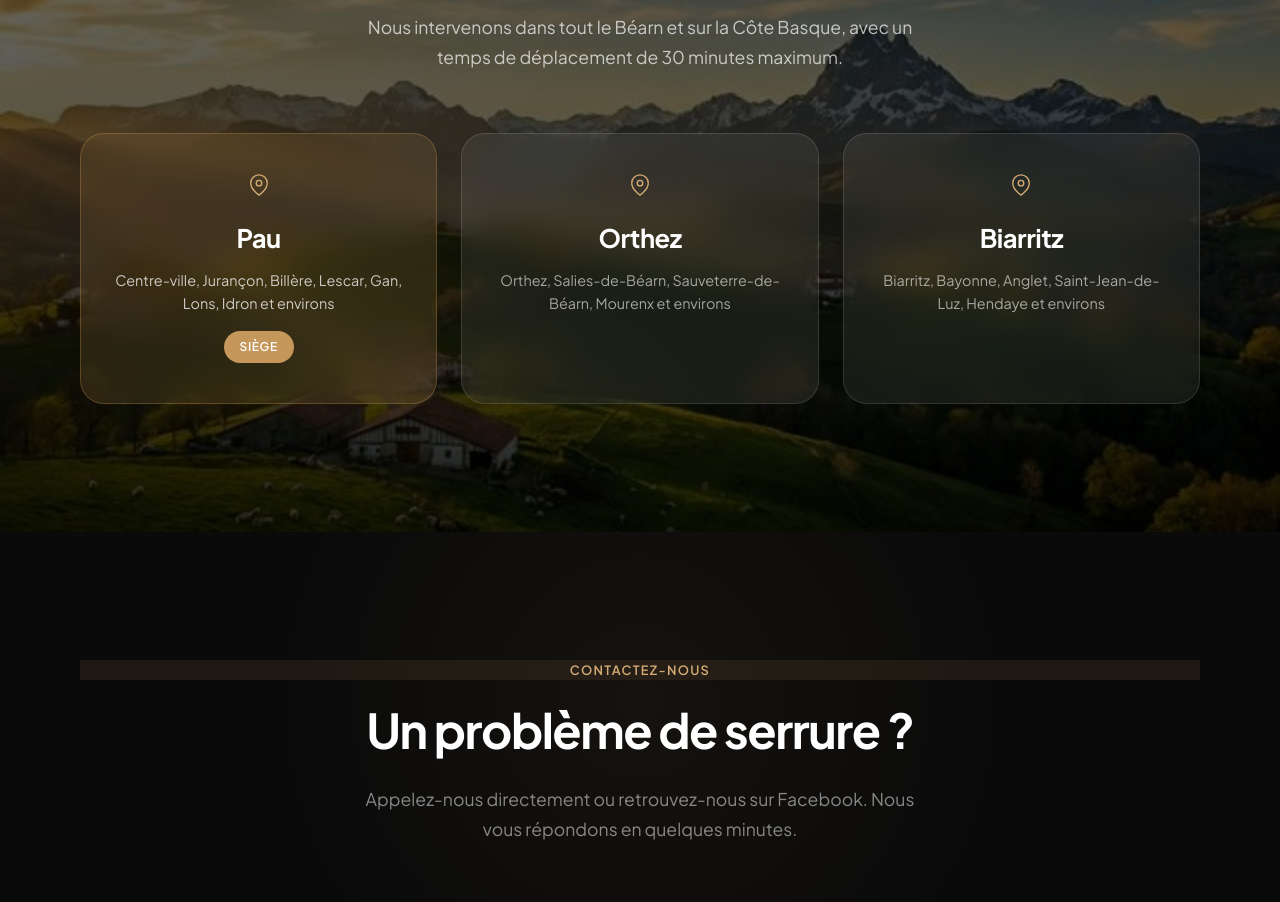
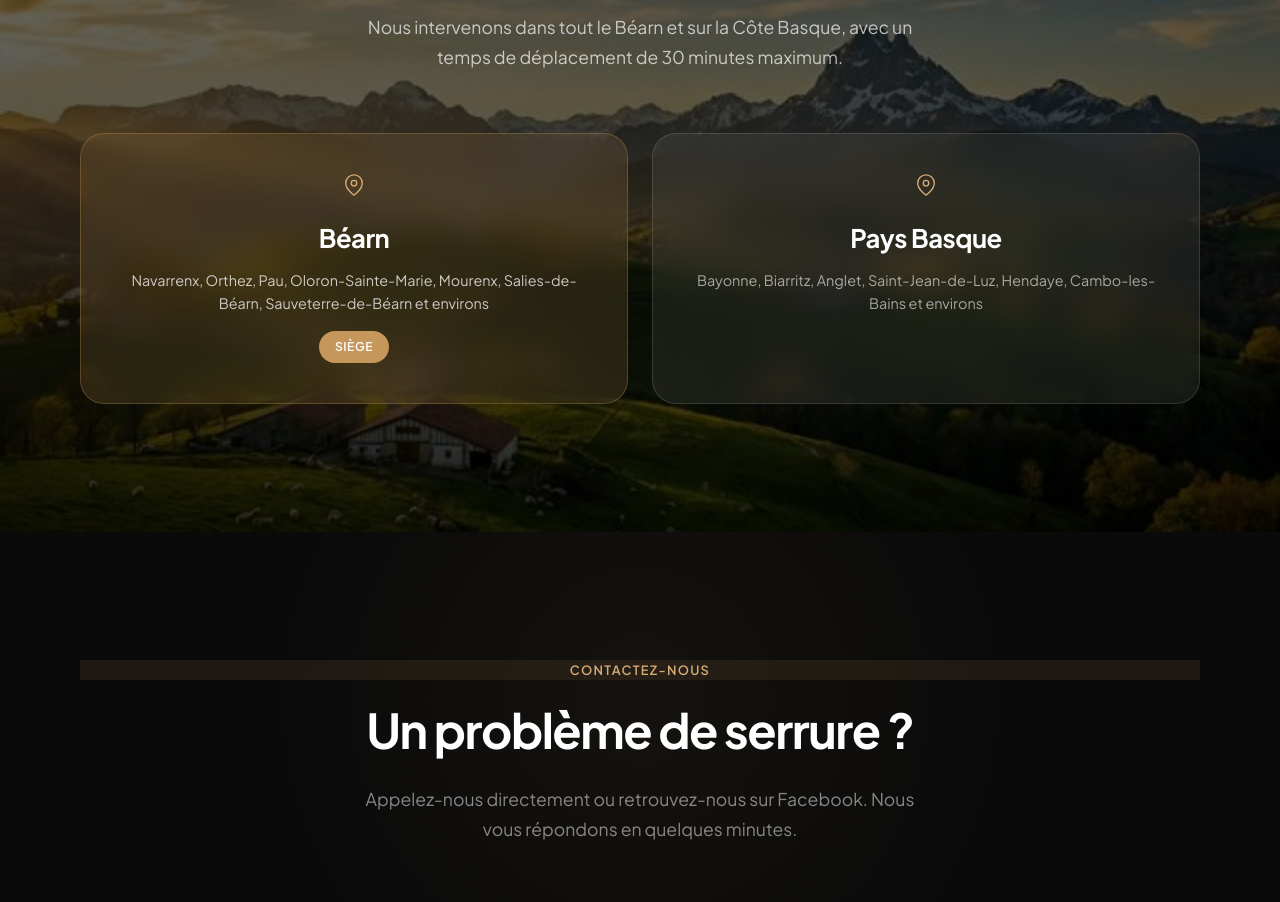
Before and after one commit to gabbenabdel04-code/site-serrurier, a website built with Vite: page index.html in a window 1280 px wide. Shown: the part 2384-3286 px from the top of the page. Built offline with nearby package versions, Linux system fonts and the light colour scheme.

Commit message:
Zones d'intervention: 2 régions (Béarn + Pays Basque) au lieu de 3 villes

```diff
--- a/index.html
+++ b/index.html
@@ -166,15 +166,16 @@
         avec un temps de déplacement de 30 minutes maximum.
       </p>
 
-      <div class="zones-grid">
+      <div class="zones-grid zones-grid-2">
         <div class="zone-card zone-card-main reveal">
           <div class="zone-pin"><svg width="22" height="22" viewBox="0 0 24 24" fill="none" stroke="currentColor"
               stroke-width="1.5" stroke-linecap="round" stroke-linejoin="round">
               <path d="M21 10c0 7-9 13-9 13s-9-6-9-13a9 9 0 0 1 18 0z" />
               <circle cx="12" cy="10" r="3" />
             </svg></div>
-          <h3 class="zone-city">Pau</h3>
-          <p class="zone-desc">Centre-ville, Jurançon, Billère, Lescar, Gan, Lons, Idron et environs</p>
+          <h3 class="zone-city">Béarn</h3>
+          <p class="zone-desc">Navarrenx, Orthez, Pau, Oloron-Sainte-Marie, Mourenx, Salies-de-Béarn,
+            Sauveterre-de-Béarn et environs</p>
           <span class="zone-badge">Siège</span>
         </div>
 
@@ -184,18 +185,8 @@
               <path d="M21 10c0 7-9 13-9 13s-9-6-9-13a9 9 0 0 1 18 0z" />
               <circle cx="12" cy="10" r="3" />
             </svg></div>
-          <h3 class="zone-city">Orthez</h3>
-          <p class="zone-desc">Orthez, Salies-de-Béarn, Sauveterre-de-Béarn, Mourenx et environs</p>
-        </div>
-
-        <div class="zone-card reveal">
-          <div class="zone-pin"><svg width="22" height="22" viewBox="0 0 24 24" fill="none" stroke="currentColor"
-              stroke-width="1.5" stroke-linecap="round" stroke-linejoin="round">
-              <path d="M21 10c0 7-9 13-9 13s-9-6-9-13a9 9 0 0 1 18 0z" />
-              <circle cx="12" cy="10" r="3" />
-            </svg></div>
-          <h3 class="zone-city">Biarritz</h3>
-          <p class="zone-desc">Biarritz, Bayonne, Anglet, Saint-Jean-de-Luz, Hendaye et environs</p>
+          <h3 class="zone-city">Pays Basque</h3>
+          <p class="zone-desc">Bayonne, Biarritz, Anglet, Saint-Jean-de-Luz, Hendaye, Cambo-les-Bains et environs</p>
         </div>
       </div>
     </div>
--- a/src/style.css
+++ b/src/style.css
@@ -757,6 +757,10 @@ button {
   gap: 24px;
 }
 
+.zones-grid-2 {
+  grid-template-columns: repeat(2, 1fr);
+}
+
 .zone-card {
   background: rgba(255, 255, 255, 0.07);
   backdrop-filter: blur(16px);
```
